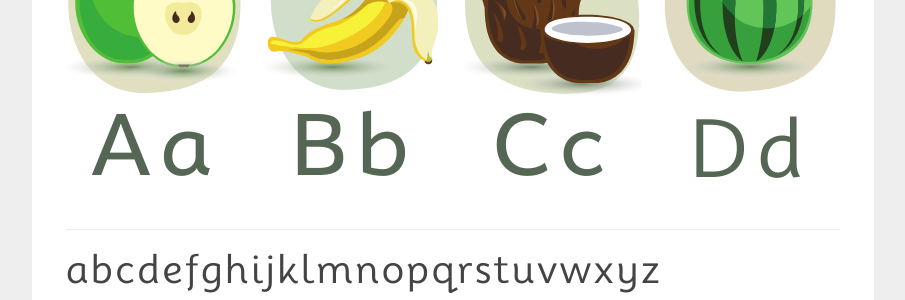
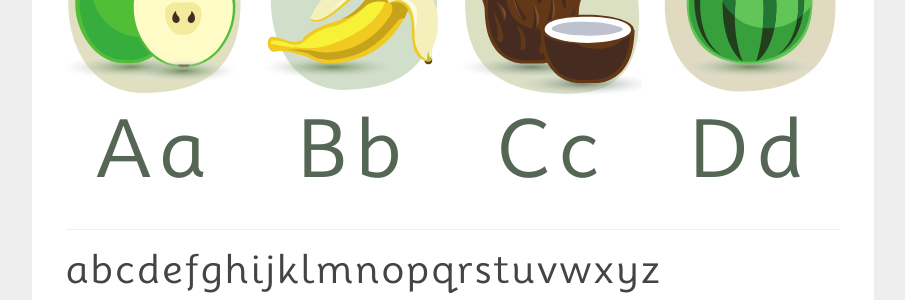
Before and after one commit to vernnobile/topmarks, a Jekyll site: the page built from index.html, in a window 1280 px wide. Shown: the part 327-627 px from the top of the page, without its empty margins (187-1092 px from the left). Built offline with Jekyll 4.4.1, drawn with Linux system fonts in a browser that asks for light colours; some web fonts are replaced.

Commit message:
Update content.html

```diff
--- a/_includes/content.html
+++ b/_includes/content.html
@@ -2,14 +2,14 @@
         <hr>
         <div class="row-fluid">
         <div class="span3 nailCenter"> <img alt="one" src="images/apple.svg" width="300px">
-          <p style="color:#556655;font-family:'topmarksregular';font-size:5.8em;line-height:1.2em;letter-spacing:0.1em;">Aa</p>
+          <p style="color:#556655;font-family:'topmarksbook';font-size:5.8em;line-height:1.2em;letter-spacing:0.1em;">Aa</p>
         </div>
         <div class="span3 nailCenter"> <img alt="one" src="images/banana.svg" width="300px">
-          <p style="color:#556655;font-family:'topmarksregular';font-size:5.8em;line-height:1.2em;letter-spacing:0.1em;">Bb</p>
+          <p style="color:#556655;font-family:'topmarksbook';font-size:5.8em;line-height:1.2em;letter-spacing:0.1em;">Bb</p>
         </div>
         <div class="span3 nailCenter"> <img alt="one" src="images/coconut.svg"
             width="300px">
-          <p style="color:#556655;font-family:'topmarksregular';font-size:5.8em;line-height:1.2em;letter-spacing:0.1em;">Cc</p>
+          <p style="color:#556655;font-family:'topmarksbook';font-size:5.8em;line-height:1.2em;letter-spacing:0.1em;">Cc</p>
         </div>
          <div class="span3 nailCenter"> <img alt="one" src="images/melon.svg" width="300px">
           <p style="color:#556655;font-family:'topmarksbook';font-size:5.8em;line-height:1.2em;letter-spacing:0.1em;">Dd</p>
```
